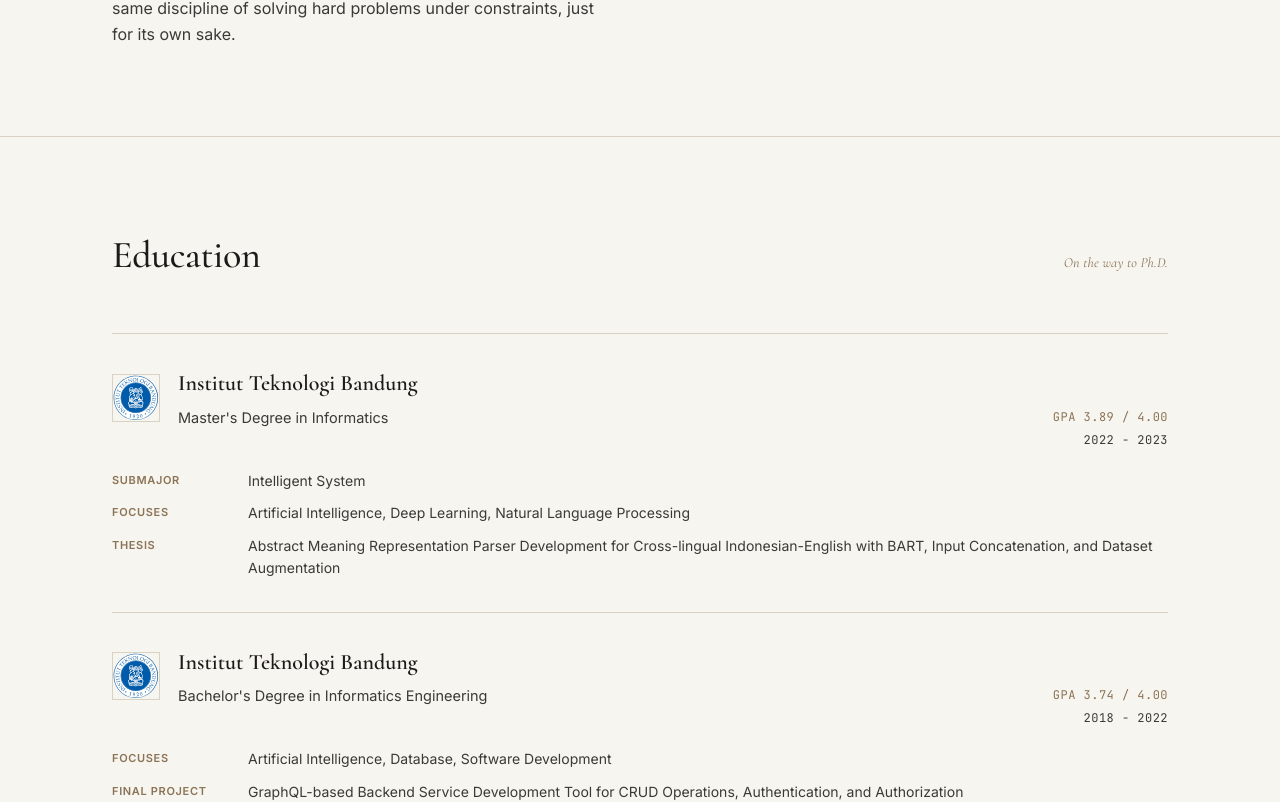
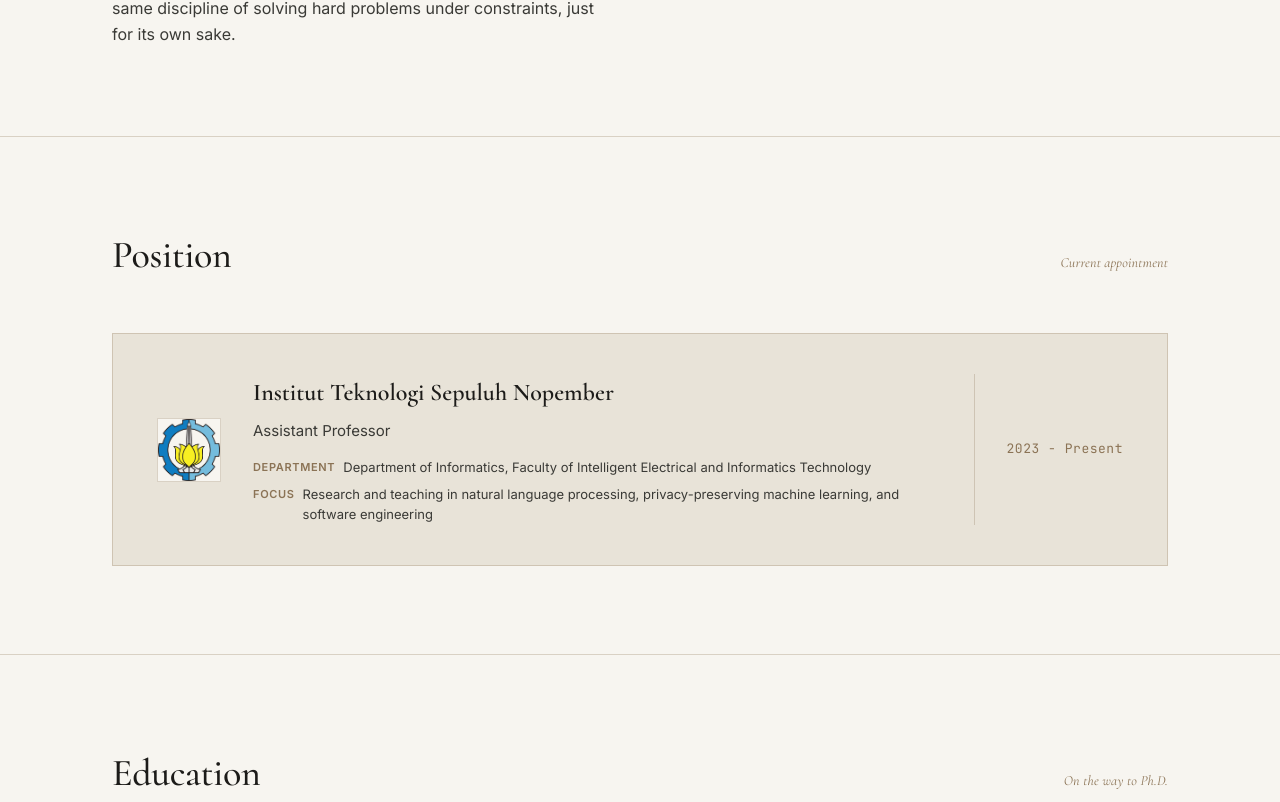
Before and after one commit to nafkhanzam/website-v2, a SvelteKit app: page / in a window 1280 px wide. Shown: the part 1299-2101 px from the top of the page. Built offline with nearby package versions, Linux system fonts and the light colour scheme.

Commit message:
add position and adjust layouts

```diff
--- a/src/routes/+page.svelte
+++ b/src/routes/+page.svelte
@@ -117,8 +117,7 @@
             href={CONTENT.hero.secondaryCta.href}
             class="btn btn-ghost"
             target="_blank"
-            rel="noopener noreferrer"
-            >{CONTENT.hero.secondaryCta.label}</a
+            rel="noopener noreferrer">{CONTENT.hero.secondaryCta.label}</a
           >
         </div>
       </div>
@@ -153,6 +152,36 @@
           </div>
         </div>
       </div>
+    </div>
+  </section>
+
+  <!-- POSITION -->
+  <section id="position">
+    <div class="wrap">
+      <div class="section-head">
+        <h2 class="section-title">Position</h2>
+        <span class="marginalia">{CONTENT.position.marginalia}</span>
+      </div>
+      {#each CONTENT.position.items as pos (pos.role)}
+        <div class="position-card reveal" use:reveal>
+          <div class="position-logo">
+            <img src={pos.logo} alt={pos.institution} loading="lazy" />
+          </div>
+          <div class="position-info">
+            <h3>{pos.institution}</h3>
+            <div class="position-role">{pos.role}</div>
+            <dl class="position-sub">
+              {#each pos.details as detail (detail.label)}
+                <div class="position-sub-row">
+                  <dt>{detail.label}</dt>
+                  <dd>{detail.value}</dd>
+                </div>
+              {/each}
+            </dl>
+          </div>
+          <div class="position-period">{pos.period}</div>
+        </div>
+      {/each}
     </div>
   </section>
 
@@ -375,7 +404,12 @@
           <p>{paragraph}</p>
         {/each}
         {#if activeProject.href}
-          <a href={activeProject.href} target="_blank" rel="noopener noreferrer" class="btn btn-ghost">
+          <a
+            href={activeProject.href}
+            target="_blank"
+            rel="noopener noreferrer"
+            class="btn btn-ghost"
+          >
             View Project <span class="arrow">&rarr;</span>
           </a>
         {/if}
@@ -745,6 +779,84 @@
     text-transform: uppercase;
     margin-top: 4px;
     display: block;
+  }
+
+  /* ---------- position ---------- */
+  .position-card {
+    display: grid;
+    grid-template-columns: auto 1fr auto;
+    align-items: center;
+    gap: 32px;
+    padding: 40px 44px;
+    border: 1px solid var(--bronze-line);
+    background: var(--stone);
+  }
+
+  .position-logo {
+    width: 64px;
+    height: 64px;
+    flex-shrink: 0;
+    display: flex;
+    align-items: center;
+    justify-content: center;
+    background: var(--bone);
+    border: 1px solid var(--bronze-line);
+  }
+
+  .position-logo img {
+    width: 100%;
+    height: 100%;
+    object-fit: contain;
+  }
+
+  .position-info h3 {
+    font-family: var(--serif);
+    font-size: 24px;
+    font-weight: 600;
+  }
+
+  .position-role {
+    margin-top: 6px;
+    font-size: 15px;
+    color: var(--charcoal);
+  }
+
+  .position-sub {
+    margin-top: 14px;
+    display: flex;
+    flex-direction: column;
+    gap: 6px;
+  }
+
+  .position-sub-row {
+    display: flex;
+    gap: 8px;
+    font-size: 13px;
+    color: var(--charcoal);
+    line-height: 1.6;
+  }
+
+  .position-sub-row dt {
+    flex-shrink: 0;
+    font-size: 11px;
+    font-weight: 600;
+    letter-spacing: 0.06em;
+    text-transform: uppercase;
+    color: var(--bronze);
+    padding-top: 2px;
+  }
+
+  .position-period {
+    font-family: var(--mono);
+    font-size: 13px;
+    color: var(--bronze);
+    letter-spacing: 0.04em;
+    white-space: nowrap;
+    padding-left: 32px;
+    border-left: 1px solid var(--bronze-line);
+    align-self: stretch;
+    display: flex;
+    align-items: center;
   }
 
   /* ---------- education ---------- */
@@ -1131,9 +1243,10 @@
   }
 
   .notes-list {
-    display: flex;
-    flex-direction: column;
-    gap: 0;
+    display: grid;
+    grid-template-columns: 1fr 1fr;
+    gap: 0 48px;
+    border-top: 1px solid var(--bronze-line);
   }
 
   .note {
@@ -1142,9 +1255,6 @@
     gap: 28px;
     padding: 30px 0;
     border-bottom: 1px solid var(--bronze-line);
-  }
-  .note:first-child {
-    border-top: 1px solid var(--bronze-line);
   }
 
   .note .note-mark {
@@ -1258,8 +1368,8 @@
     transform: translateX(4px);
   }
 
-  footer {
-    padding: 32px 0;
+  footer.wrap {
+    padding: 32px 32px;
     border-top: 1px solid var(--bronze-line);
     display: flex;
     justify-content: space-between;
@@ -1295,6 +1405,17 @@
       grid-template-columns: 1fr;
       gap: 36px;
     }
+    .position-card {
+      grid-template-columns: auto 1fr;
+      padding: 28px;
+    }
+    .position-period {
+      grid-column: 1 / -1;
+      padding-left: 0;
+      padding-top: 16px;
+      border-left: none;
+      border-top: 1px solid var(--bronze-line);
+    }
     .edu-meta {
       align-items: flex-start;
     }
@@ -1303,6 +1424,9 @@
       gap: 4px;
     }
     .research-grid {
+      grid-template-columns: 1fr;
+    }
+    .notes-list {
       grid-template-columns: 1fr;
     }
     .projects-grid {
@@ -1341,6 +1465,9 @@
     .wrap {
       padding: 0 20px;
     }
+    footer.wrap {
+      padding: 32px 20px;
+    }
     .stat-list {
       grid-template-columns: 1fr 1fr;
     }
--- a/src/routes/_/contents.ts
+++ b/src/routes/_/contents.ts
@@ -6,10 +6,11 @@ export const CONTENT = {
   },
 
   nav: {
-    mark: "Nafkhan",
-    markSuffix: "— NZ",
+    mark: "",
+    markSuffix: "NZ",
     links: [
       {label: "About", href: "#about"},
+      {label: "Position", href: "#position"},
       {label: "Education", href: "#education"},
       {label: "Research", href: "#research"},
       {label: "Projects", href: "#projects"},
@@ -42,6 +43,30 @@ export const CONTENT = {
       {num: "7+", label: "Publications"},
       {num: "7+", label: "Projects"},
       {num: "10+", label: "Courses Taught"},
+    ],
+  },
+
+  position: {
+    marginalia: "Current appointment",
+    items: [
+      {
+        logo: "/education/its.png",
+        institution: "Institut Teknologi Sepuluh Nopember",
+        role: "Assistant Professor",
+        period: "2023 - Present",
+        details: [
+          {
+            label: "Department",
+            value:
+              "Department of Informatics, Faculty of Intelligent Electrical and Informatics Technology",
+          },
+          {
+            label: "Focus",
+            value:
+              "Research and teaching in natural language processing, privacy-preserving machine learning, and software engineering",
+          },
+        ],
+      },
     ],
   },
 
```
Also changed, not shown: static/education/its.png (added).
